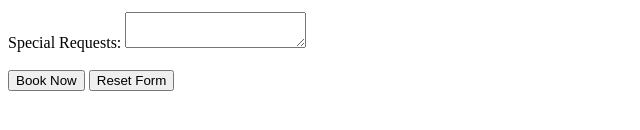
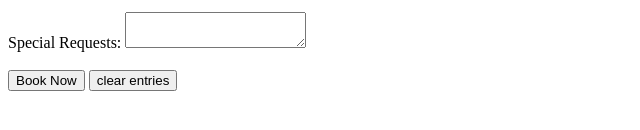
Before and after one commit to navedrais0948/CSE-22-EXPERIMENTS-HTML-, a plain HTML site: page experiment44.html in a window 1280 px wide. Shown: the part 326-456 px from the top of the page, 0-640 px from the left. Drawn offline with Linux system fonts and the light colour scheme.

Commit message:
fourth4commit

```diff
--- a/experiment44.html
+++ b/experiment44.html
@@ -28,7 +28,7 @@
         <label for="specialRequests">Special Requests:</label>
         <textarea id="specialRequests" name="specialRequests"></textarea><br><br>
         <button type="submit">Book Now</button>
-        <button type="reset">Reset Form</button>
+        <button type="reset">clear entries</button>
     </form>
 </body>
 </html>
```
